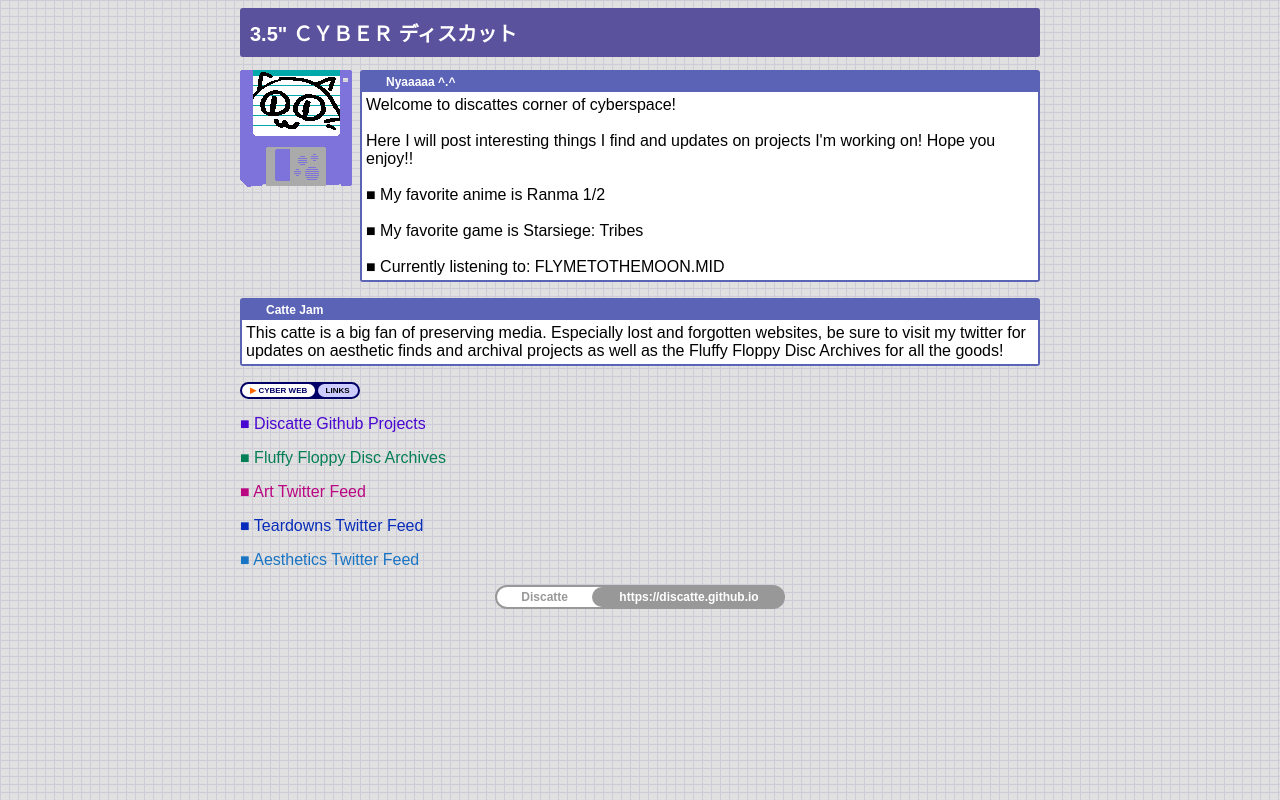
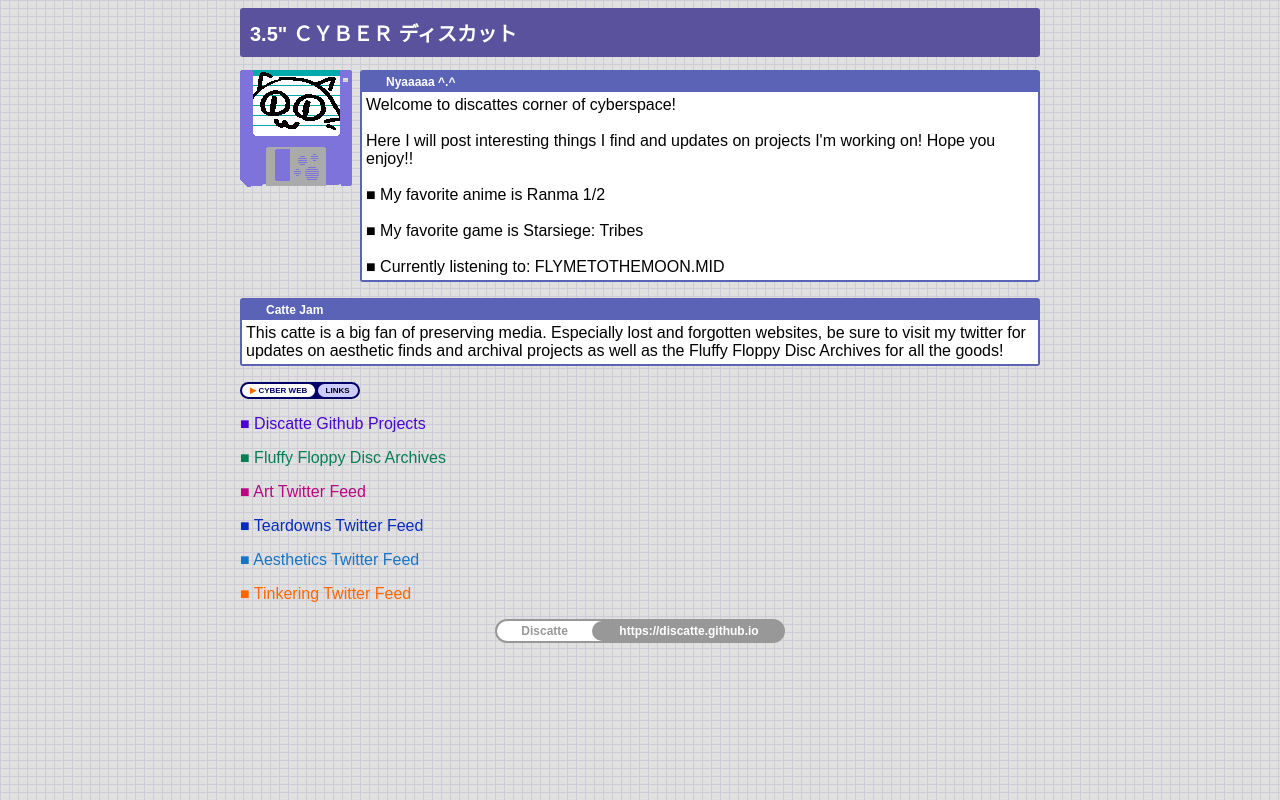
Before and after one commit to discatte/discatte.github.io, a plain HTML site: page index.html in a window 1280 px wide. Drawn offline with Linux system fonts and the light colour scheme.

Commit message:
Update index.html

```diff
--- a/index.html
+++ b/index.html
@@ -81,7 +81,7 @@
         .WEBLIST.C { color: #ba0781; }
         .WEBLIST.D { color: #072bba; }
         .WEBLIST.E { color: #1974c4; }
-
+        .WEBLIST.F { color: #ff6600; }
 
         /* CYBER TIP ------------------------------------------- */
 
@@ -184,6 +184,7 @@
             <P CLASS="WEBLIST C">■ <A HREF="https://twitter.com/search?q=%23discatte_art">Art Twitter Feed</A></P>
             <P CLASS="WEBLIST D">■ <A HREF="https://twitter.com/search?q=%23discatte_teardown">Teardowns Twitter Feed</A></P>
             <P CLASS="WEBLIST E">■ <A HREF="https://twitter.com/search?q=%23discatte_aesthetics">Aesthetics Twitter Feed</A></P>
+            <P CLASS="WEBLIST F">■ <A HREF="https://twitter.com/search?q=%23discatte_tinkers">Tinkering Twitter Feed</A></P>
         </DIV> <!-- BUTT -->
 
 
```
